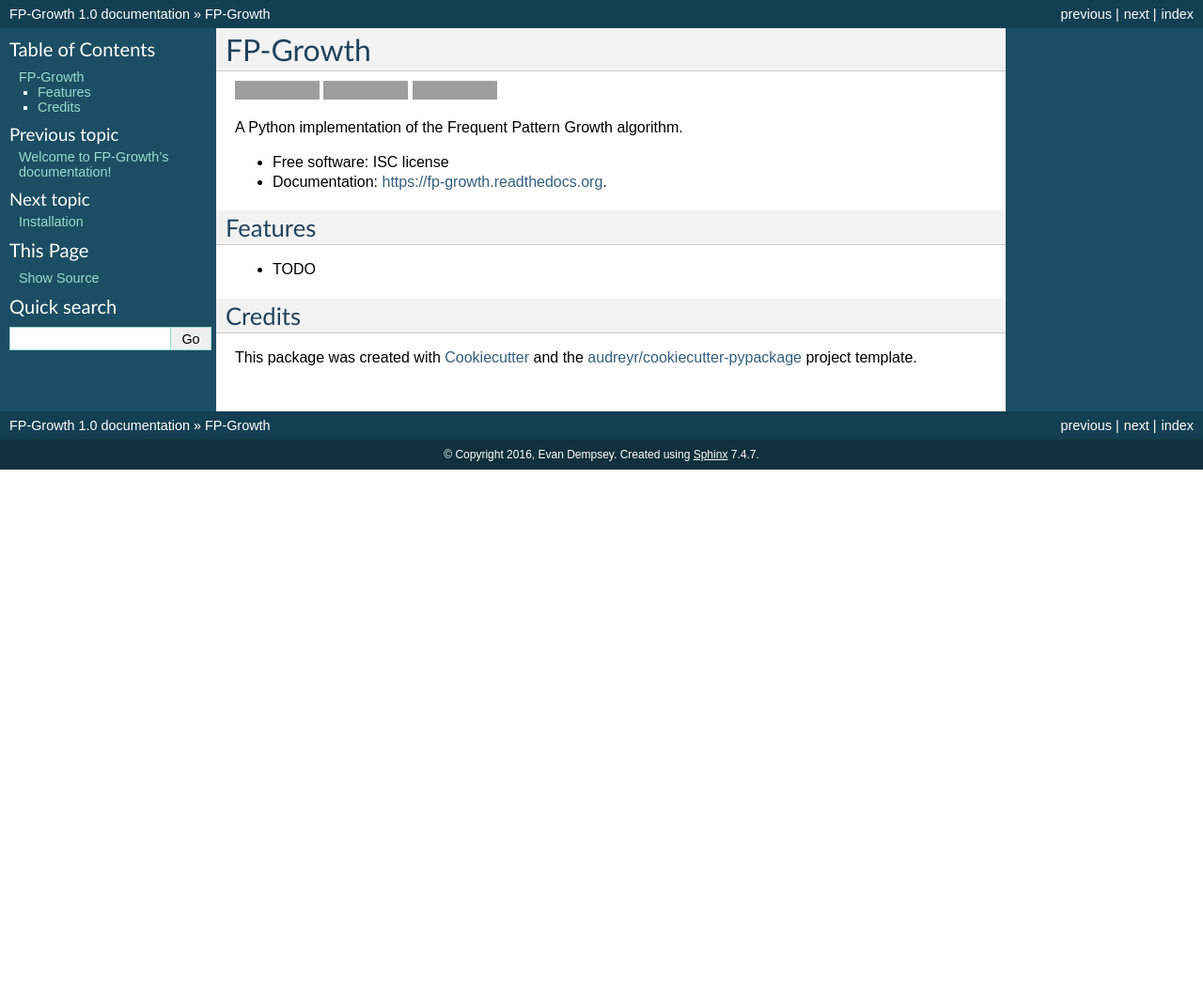
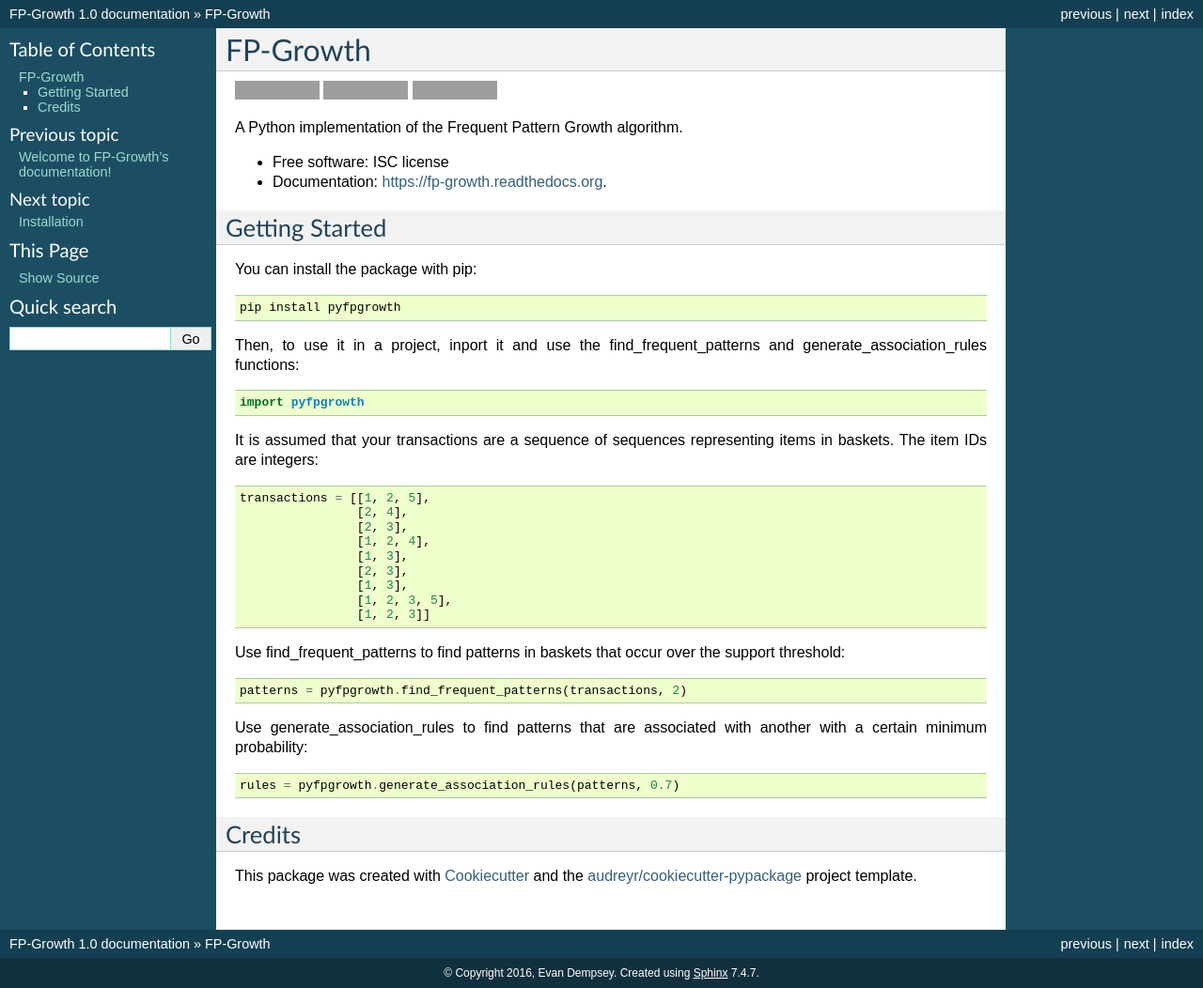
Before and after one commit to evandempsey/fp-growth, a Sphinx documentation site: the page built from docs/readme.rst, in a window 1280 px wide. Shown: the whole page at 94% size. Built offline with Sphinx 7.4.7, drawn with Linux system fonts in a browser that asks for light colours; before the commit the page ends 900 px from its top, so only the background shows below that; grey boxes are pictures that could not be loaded.

Commit message:
Updated README and usage.

```diff
--- a/README.rst
+++ b/README.rst
@@ -18,10 +18,36 @@
 * Free software: ISC license
 * Documentation: https://fp-growth.readthedocs.org.
 
-Features
---------
+Getting Started
+---------------
 
-* TODO
+You can install the package with pip::
+
+    pip install pyfpgrowth
+
+Then, to use it in a project, inport it and use the find_frequent_patterns and generate_association_rules functions::
+
+    import pyfpgrowth
+
+It is assumed that your transactions are a sequence of sequences representing items in baskets. The item IDs are integers::
+
+    transactions = [[1, 2, 5],
+                    [2, 4],
+                    [2, 3],
+                    [1, 2, 4],
+                    [1, 3],
+                    [2, 3],
+                    [1, 3],
+                    [1, 2, 3, 5],
+                    [1, 2, 3]]
+
+Use find_frequent_patterns to find patterns in baskets that occur over the support threshold::
+
+    patterns = pyfpgrowth.find_frequent_patterns(transactions, 2)
+
+Use generate_association_rules to find patterns that are associated with another with a certain minimum probability::
+
+    rules = pyfpgrowth.generate_association_rules(patterns, 0.7)
 
 Credits
 ---------
```
Also changed, not shown: docs/usage.rst (+26 -0 lines).
